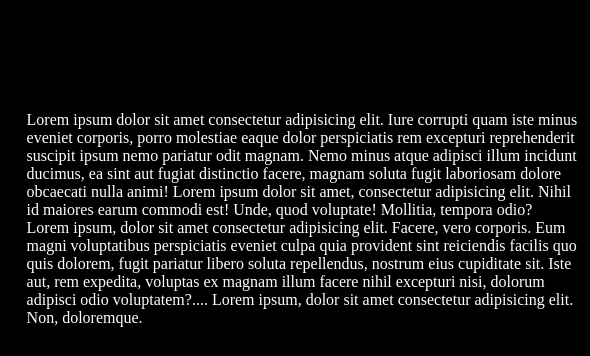
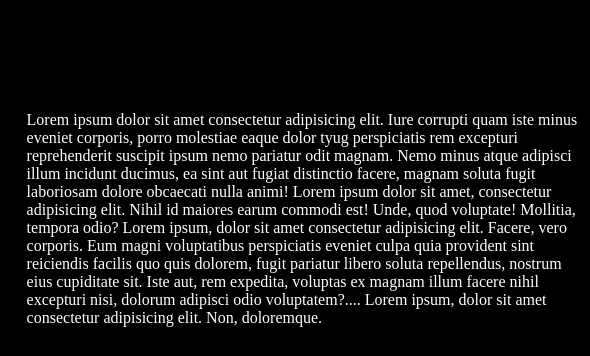
Before and after one commit to MayuriP-05/background, a plain HTML site: page index.html in a window 1280 px wide. Shown: the part 1234-1590 px from the top of the page, 0-590 px from the left. Drawn offline with Linux system fonts and the light colour scheme.

Commit message:
File addeddd

```diff
--- a/index.html
+++ b/index.html
@@ -32,7 +32,7 @@
     <div class="pg3">
       <p class="para">
         Lorem ipsum dolor sit amet consectetur adipisicing elit. Iure corrupti
-        quam iste minus eveniet corporis, porro molestiae eaque dolor
+        quam iste minus eveniet corporis, porro molestiae eaque dolor tyug
         perspiciatis rem excepturi reprehenderit suscipit ipsum nemo pariatur
         odit magnam. Nemo minus atque adipisci illum incidunt ducimus, ea sint
         aut fugiat distinctio facere, magnam soluta fugit laboriosam dolore
--- a/style.css
+++ b/style.css
@@ -12,7 +12,7 @@
         rgba(0, 0, 0, 0.8),
         rgba(0, 0, 0, 0.7)
       );
-
+    cursor: pointer;
 }
   .nav_sub {
     display: inline-block;
```
